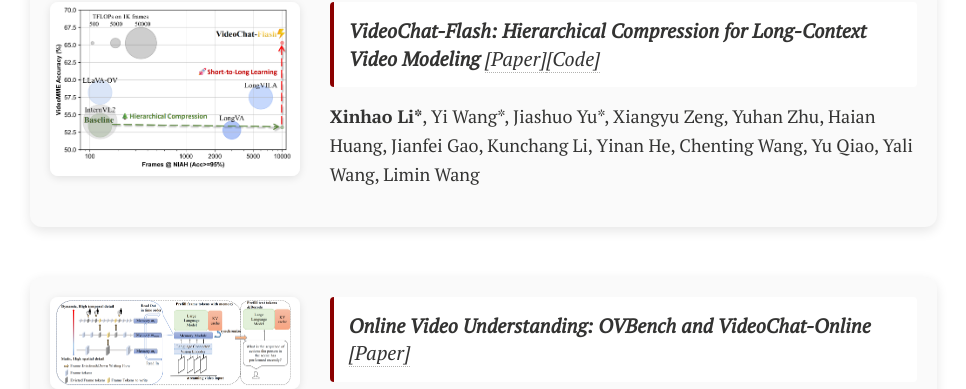
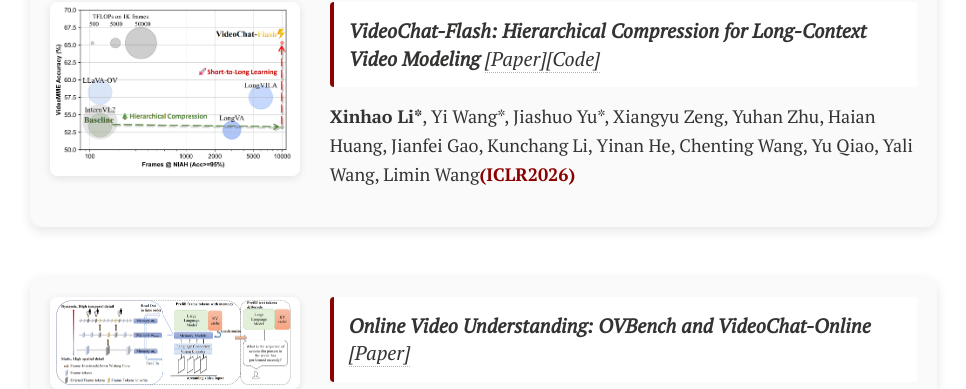
Before and after one commit to leexinhao/leexinhao.github.io, a Jekyll site: the page built from publications.md, in a window 1280 px wide and 900 px high, scrolled down 673 px. Shown: the part 98-487 px from the top of the window, without its empty margins (279-1245 px from the left). Built offline with Jekyll 4.4.1, drawn with Linux system fonts in a browser that asks for light colours; nearby versions of some CDN libraries; comment, search, counter and statistics services are not loaded; a style sheet for code colours, icons or effects is not loaded.

Commit message:
update iclr

```diff
--- a/publications.md
+++ b/publications.md
@@ -43,7 +43,7 @@ title: Publications
 <p style="margin: 0; font-size: 1.1em;"><strong><em>VideoChat-Flash: Hierarchical Compression for Long-Context Video Modeling</em></strong> <a href="https://arxiv.org/abs/2501.00574">[Paper]</a><a href="https://github.com/OpenGVLab/VideoChat-Flash">[Code]</a></p>
 </blockquote>
 
-<p style="margin: 0; font-size: 1em;"><strong>Xinhao Li*</strong>, Yi Wang*, Jiashuo Yu*, Xiangyu Zeng, Yuhan Zhu, Haian Huang, Jianfei Gao, Kunchang Li, Yinan He, Chenting Wang, Yu Qiao, Yali Wang, Limin Wang</p>
+<p style="margin: 0; font-size: 1em;"><strong>Xinhao Li*</strong>, Yi Wang*, Jiashuo Yu*, Xiangyu Zeng, Yuhan Zhu, Haian Huang, Jianfei Gao, Kunchang Li, Yinan He, Chenting Wang, Yu Qiao, Yali Wang, Limin Wang<span style="color:#8B0000;"><strong>(ICLR2026)</strong></span></p>
 </div>
 </div>
 
```
Also changed, not shown: index.md (+2 -1 lines).
